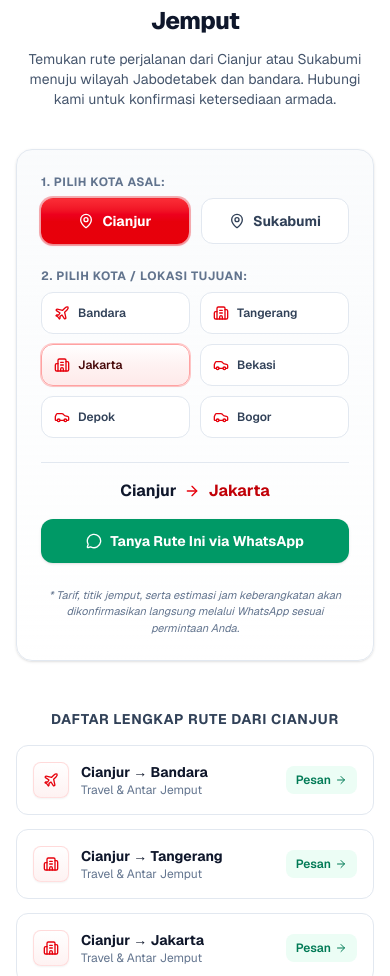
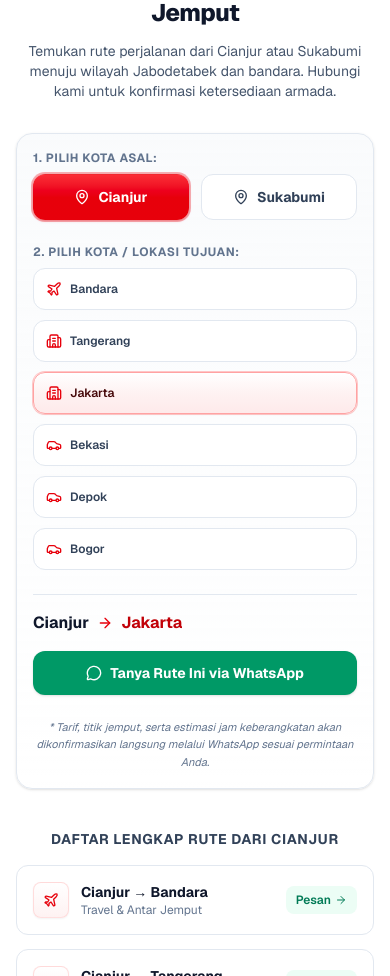
Before and after one commit to Syraku/chiki-travel, a Next.js app: page / in a window 390 px wide. Shown: the part 1024-2000 px from the top of the page. Built offline with nearby package versions, Linux system fonts and the light colour scheme.

Commit message:
Harden route finder for narrow mobile layouts

```diff
--- a/src/components/sections/quick-route-section.tsx
+++ b/src/components/sections/quick-route-section.tsx
@@ -46,7 +46,7 @@ export function QuickRouteSection() {
   };
 
   return (
-    <section id="rute" className="py-16 sm:py-20 bg-white">
+    <section id="rute" className="py-14 sm:py-20 bg-white">
       <Container>
         <div className="mx-auto max-w-3xl text-center">
           <Badge variant="default" className="inline-flex items-center gap-1.5 px-3.5 py-1 text-xs font-bold uppercase tracking-wider mb-3">
@@ -63,7 +63,7 @@ export function QuickRouteSection() {
         </div>
 
         {/* Interactive Route Finder Box */}
-        <div className="mt-10 mx-auto max-w-3xl rounded-2xl border border-slate-200 bg-gradient-to-b from-slate-50/80 to-white p-6 sm:p-8 shadow-sm">
+        <div className="mt-8 sm:mt-10 mx-auto max-w-3xl rounded-2xl border border-slate-200 bg-gradient-to-b from-slate-50/80 to-white p-4 sm:p-8 shadow-sm">
           <div className="space-y-6">
             {/* Step 1: Choose Origin */}
             <div>
@@ -83,13 +83,13 @@ export function QuickRouteSection() {
                           setSelectedDestination(destinations[0] || "Jakarta");
                         }
                       }}
-                      className={`flex items-center justify-center gap-2 rounded-xl py-3 px-4 text-sm font-bold transition-all ${
+                      className={`flex items-center justify-center gap-2 rounded-xl py-3 px-3 sm:px-4 text-sm font-bold transition-all ${
                         isActive
                           ? "bg-gradient-to-b from-red-500 via-red-600 to-red-600 text-white shadow-sm shadow-red-600/25 ring-2 ring-red-600/30 border-t border-red-400/40 active:translate-y-px"
                           : "bg-white border border-slate-200 text-slate-700 hover:bg-slate-50 hover:border-red-200"
                       }`}
                     >
-                      <MapPin className="h-4 w-4" />
+                      <MapPin className="h-4 w-4 shrink-0" />
                       <span>{origin}</span>
                     </button>
                   );
@@ -102,7 +102,7 @@ export function QuickRouteSection() {
               <label className="block text-xs font-bold uppercase tracking-wider text-slate-500 mb-2">
                 2. Pilih Kota / Lokasi Tujuan:
               </label>
-              <div className="grid grid-cols-2 sm:grid-cols-3 gap-2.5">
+              <div className="grid grid-cols-1 sm:grid-cols-3 gap-2.5">
                 {destinations.map((dest) => {
                   const isActive = selectedDestination === dest;
                   return (
@@ -110,14 +110,14 @@ export function QuickRouteSection() {
                       key={dest}
                       type="button"
                       onClick={() => setSelectedDestination(dest)}
-                      className={`flex items-center gap-2 rounded-xl p-3 text-xs sm:text-sm font-semibold text-left transition-all ${
+                      className={`flex items-center gap-2 rounded-xl p-3 text-xs sm:text-sm font-semibold text-left transition-all min-w-0 ${
                         isActive
                           ? "bg-gradient-to-b from-white via-red-50 to-red-100/70 border border-red-300 text-red-950 shadow-xs ring-1 ring-red-300/60"
                           : "bg-white border border-slate-200 text-slate-700 hover:bg-slate-50 hover:border-red-200"
                       }`}
                     >
                       {getDestinationIcon(dest)}
-                      <span>{dest}</span>
+                      <span className="min-w-0 break-words">{dest}</span>
                     </button>
                   );
                 })}
@@ -125,11 +125,11 @@ export function QuickRouteSection() {
             </div>
 
             {/* Step 3: Route Summary & WhatsApp Action */}
-            <div className="pt-4 border-t border-slate-200 flex flex-col sm:flex-row items-center justify-between gap-4">
-              <div className="flex items-center gap-2 text-slate-900">
-                <span className="font-bold text-base">{selectedOrigin}</span>
-                <ArrowRight className="h-4 w-4 text-red-600" />
-                <span className="font-bold text-base text-red-700">
+            <div className="pt-4 border-t border-slate-200 flex flex-col sm:flex-row items-stretch sm:items-center justify-between gap-4">
+              <div className="flex min-w-0 items-center gap-2 text-slate-900">
+                <span className="font-bold text-base truncate">{selectedOrigin}</span>
+                <ArrowRight className="h-4 w-4 shrink-0 text-red-600" />
+                <span className="font-bold text-base text-red-700 truncate">
                   {selectedDestination}
                 </span>
               </div>
@@ -138,21 +138,21 @@ export function QuickRouteSection() {
                 href={whatsappUrl}
                 target="_blank"
                 rel="noopener noreferrer"
-                className="w-full sm:w-auto inline-flex items-center justify-center gap-2 rounded-xl bg-emerald-600 px-6 py-3 text-sm font-bold text-white shadow-sm hover:bg-emerald-700 transition-all"
+                className="w-full sm:w-auto shrink-0 inline-flex items-center justify-center gap-2 rounded-xl bg-emerald-600 px-5 sm:px-6 py-3 text-sm font-bold text-white shadow-sm hover:bg-emerald-700 transition-all"
               >
-                <MessageCircle className="h-4 w-4" />
+                <MessageCircle className="h-4 w-4 shrink-0" />
                 <span>Tanya Rute Ini via WhatsApp</span>
               </a>
             </div>
 
-            <p className="text-[11px] text-slate-500 text-center sm:text-left italic">
+            <p className="text-[11px] text-slate-500 text-center sm:text-left italic leading-relaxed">
               * Tarif, titik jemput, serta estimasi jam keberangkatan akan dikonfirmasikan langsung melalui WhatsApp sesuai permintaan Anda.
             </p>
           </div>
         </div>
 
         {/* Quick Grid of all active routes for selected origin */}
-        <div className="mt-12">
+        <div className="mt-10 sm:mt-12">
           <h3 className="text-sm font-bold uppercase tracking-wider text-slate-700 mb-4 text-center">
             Daftar Lengkap Rute dari {selectedOrigin}
           </h3>
@@ -162,14 +162,14 @@ export function QuickRouteSection() {
               return (
                 <div
                   key={dest}
-                  className="flex items-center justify-between rounded-xl border border-slate-200 bg-white p-4 transition-all hover:border-red-300 hover:shadow-xs"
+                  className="flex flex-wrap items-center justify-between gap-3 rounded-xl border border-slate-200 bg-white p-4 transition-all hover:border-red-300 hover:shadow-xs"
                 >
-                  <div className="flex items-center gap-3">
-                    <div className="flex h-9 w-9 items-center justify-center rounded-lg bg-gradient-to-b from-white to-red-50 text-red-600 border border-red-200/60 shadow-xs">
+                  <div className="flex min-w-0 flex-1 items-center gap-3">
+                    <div className="flex h-9 w-9 shrink-0 items-center justify-center rounded-lg bg-gradient-to-b from-white to-red-50 text-red-600 border border-red-200/60 shadow-xs">
                       {getDestinationIcon(dest)}
                     </div>
-                    <div>
-                      <p className="text-sm font-bold text-slate-900">
+                    <div className="min-w-0">
+                      <p className="text-sm font-bold text-slate-900 break-words">
                         {selectedOrigin} → {dest}
                       </p>
                       <p className="text-xs text-slate-500">Travel & Antar Jemput</p>
@@ -180,7 +180,7 @@ export function QuickRouteSection() {
                     href={cardUrl}
                     target="_blank"
                     rel="noopener noreferrer"
-                    className="inline-flex items-center gap-1 text-xs font-semibold text-emerald-700 hover:text-emerald-800 bg-emerald-50 px-2.5 py-1.5 rounded-lg transition-colors"
+                    className="inline-flex shrink-0 items-center gap-1 text-xs font-semibold text-emerald-700 hover:text-emerald-800 bg-emerald-50 px-2.5 py-1.5 rounded-lg transition-colors"
                   >
                     <span>Pesan</span>
                     <ArrowRight className="h-3 w-3" />
```
